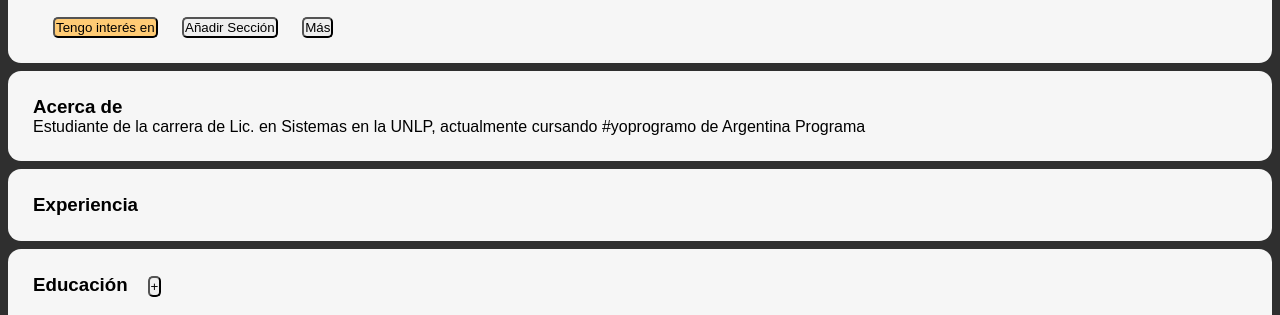
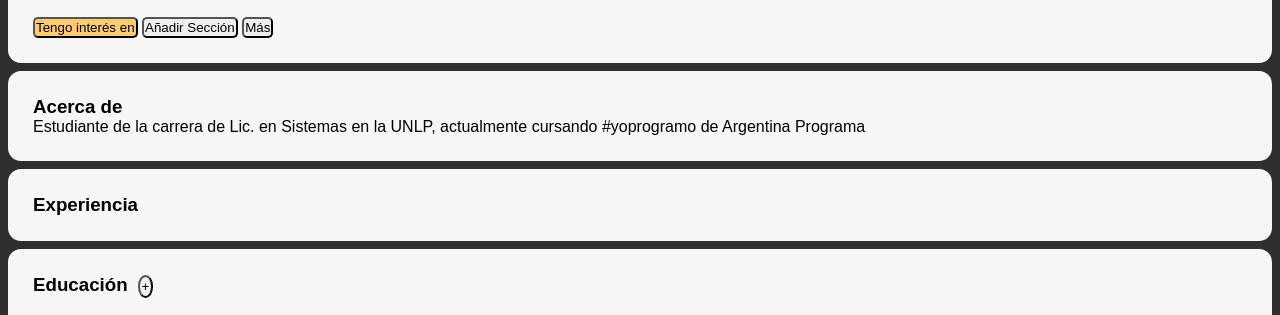
Before and after one commit to Gaston-Diaz/ProyectoAP, a plain HTML site: page index.html in a window 1280 px wide. Shown: the part 469-784 px from the top of the page. Drawn offline with Linux system fonts and the light colour scheme.

Commit message:
se modifico el estilo de los botones

```diff
--- a/index.html
+++ b/index.html
@@ -17,13 +17,13 @@
 
             <div id="datos" class="cuerpo">
                 <div>
-                    <h3>Diego Gaston Diaz <button>modificar</button></h3>
+                    <h3>Diego Gaston Diaz <button class="botonM">modificar</button></h3>
                     <p>Estudiante de Informatica en la UNLP </p>
                     <p>La Plata, Buenos Aires (Argentina)<a href="#">Información de Contacto</a></p>
                      <div style="margin-top: 30px;">
-                        <button style="background-color:#ffcb74;" >Tengo interés en</button>
-                        <button>Añadir Sección</button>
-                        <button>Más</button>
+                        <button style="background-color:#ffcb74;" class="botonP">Tengo interés en</button>
+                        <button class="botonP">Añadir Sección</button>
+                        <button class="botonP">Más</button>
                     </div>
                 </div>
                 <a href="https://unlp.edu.ar/"><img src="img/Logo_UNLP.jpg" class="logo"></a>
@@ -39,11 +39,11 @@
             </div>
 
             <div id="Educacion" class="cuerpo">
-                 <h3>Educación<button>+</button></h3>
+                 <h3>Educación<button class="botonC">+</button></h3>
                  <div class="mod" style="display: flex;">
                      <img src="img/logoo-300x300.jpg" class="ico">
                      <div>
-                         <h4>UNLP<button>modificar</button></h4>
+                         <h4>UNLP<button class="botonM">modificar</button></h4>
                          <p>Licenciatura en Sistemas.</p>
                          <p>2014-Actualidad</p>
                     </div>
@@ -52,7 +52,7 @@
                 <div class="mod" style="display: flex;">
                     <img src="img/efcc0b99fc5625dbd66dc80216009226.jpg" class="ico">
                     <div>
-                         <h4>Escuela San Carlos<button>modificar</button></h4>
+                         <h4>Escuela San Carlos<button class="botonM">modificar</button></h4>
                          <p>Secundaria</p>
                          <p>nose-2014</p>
                      </div>
@@ -72,7 +72,7 @@
             </div>
 
             <div id="Proyectos" class="cuerpo">
-                <h3>Proyectos<button>+</button></h3>
+                <h3>Proyectos<button class="botonC">+</button></h3>
                 <div style="margin-top: 10px;">
                     <h3 style="color:#ffcb74 ;">The Wall</h4>
                     <p>Realizamos una red social para la materia de Seminario de Lenguaje PHP. Informatica UNLP.</p>
--- a/style.css
+++ b/style.css
@@ -6,16 +6,10 @@
 body{
     background-color: #2f2f2f;
 }
-button{
-    border-radius: 5px;
-    margin-left: 20px;
-    padding: 1px;
-}
 progress[value]{
     width: 600px;
     height: 40px;
 }
-
 #contenedor{
     width: auto;
     height: auto;
@@ -25,6 +19,20 @@ progress[value]{
 #datos{
     display: flex;
     justify-content: space-between;
+}
+.botonM{
+    border-radius: 5px;
+    margin-left: 20px;
+    padding: 1px;
+}
+.botonP{
+    border-radius: 5px;
+    padding: 1px;
+}
+.botonC{
+    border-radius: 50%;
+    padding: 2px;
+    margin-left: 10px;
 }
 .header{
     margin-bottom: 8px;
```
